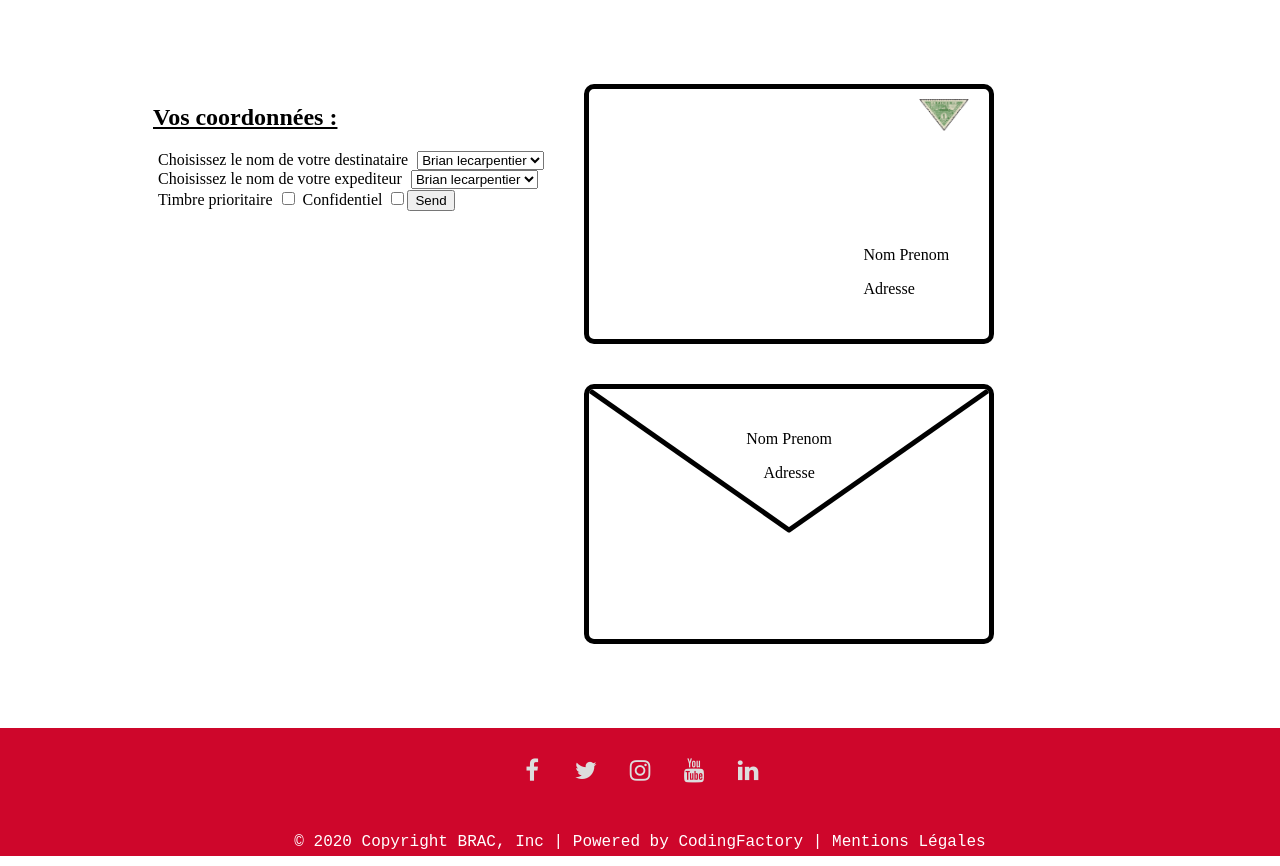
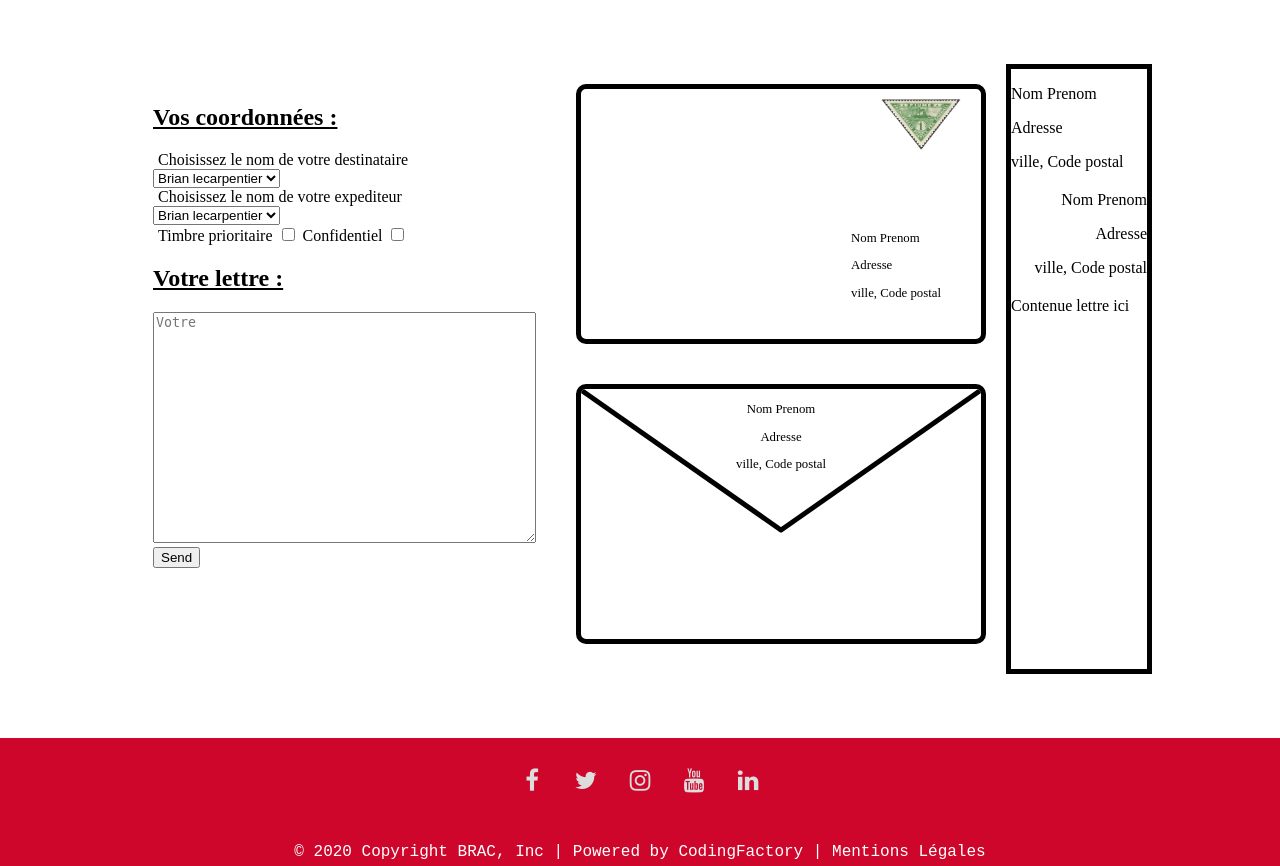
Before and after one commit to Ldqtheone/php_week, a PHP site: page /poste/poste.php in a window 1280 px wide. Shown: the part 69-935 px from the top of the page. Run offline with PHP 8.4, Linux system fonts and the light colour scheme; data comes from the database, SQL or seed files in the repository.

Commit message:
add letter

```diff
--- a/bdd/story13.php
+++ b/bdd/story13.php
@@ -13,6 +13,8 @@
             <th> Adresse </th>
             <th> Sexe </th>
             <th> Naissance </th>
+            <th> Ville </th>
+            <th> Code postal </th>
         </tr>
     </thead>
     <tbody>
@@ -27,6 +29,8 @@
                 <td><?= $contact['address']; ?></td>
                 <td><?= $contact['gender']; ?></td>
                 <td><?= $contact['birthdate']; ?></td>
+                <td><?= $contact['city']; ?></td>
+                <td><?= $contact['postal']; ?></td>
             </tr>
         <?php } ?>
     </tbody>
--- /dev/null
+++ b/poste/Postal.php
@@ -0,0 +1,109 @@
+<?php
+
+
+class Postal
+{
+    private $dest;
+    private $exp;
+    private $isImportant;
+    private $isConfidential;
+    private $destLoc;
+    private $expLoc;
+    private $expPostal;
+    private $expCity;
+    private $destPostal;
+    private $destCity;
+    private $contentLetter;
+
+    /**
+     * Postal constructor.
+     * @param string $dest
+     * @param string $destLoc
+     * @param string $destCity
+     * @param string $destPostal
+     * @param string $exp
+     * @param string $expLoc
+     * @param string $expCity
+     * @param string $expPostal
+     * @param bool $isImportant
+     * @param bool $isConfidential
+     */
+    public function __construct($dest = "Nom Prenom", $destLoc = "Adresse",$destCity ="ville", $destPostal="Code postal",
+                                $exp = "Nom Prenom ", $expLoc = "Adresse",$expCity ="ville", $expPostal="Code postal",
+                                $isImportant = false, $isConfidential = false)
+    {
+        $this->dest = $dest;
+        $this->destLoc = $destLoc;
+        $this->destCity = $destCity;
+        $this->destPostal = $destPostal;
+        $this->exp = $exp;
+        $this->expLoc = $expLoc;
+        $this->expCity = $expCity;
+        $this->expPostal = $expPostal;
+        $this->isImportant = $isImportant;
+        $this->isConfidential = $isConfidential;
+        $this->contentLetter = "Contenue lettre ici";
+    }
+
+    public function displayEnvelope()
+    {
+        echo ' <div class="container-enveloppe">';
+        echo '<div class="enveloppe-recto">';
+        echo $this->isImportant ? '<div class="stampRed"></div>' : '<div class="stampGreen"></div>';
+
+        if ($this->isConfidential)
+            echo '<span class="confidential" >Confidentiel</span>';
+
+        echo '<div class="container-destinataire">';
+        echo '<p>' . $this->dest . '</p>';
+        echo ' <p>' . $this->destLoc . ' </p>';
+        echo ' <p>' . $this->destCity . ', ' . $this->destPostal.'</p>';
+        echo '</div>';
+
+        echo '</div>';
+        echo '<div class="enveloppe-verso">';
+        echo '<div class="enveloppe-tri">';
+        echo '<div class="container-expediteur">';
+        echo '<p>' . $this->exp . '</p>';
+        echo '<p>' . $this->expLoc . '</p>';
+        echo ' <p>' . $this->expCity . ', ' . $this->expPostal.'</p>';
+        echo '</div>';
+        echo '</div>';
+        echo '</div>';
+        echo '</div>';
+    }
+
+    public function displayLetter()
+    {
+        echo '<div class="container-letter" >';
+        echo '<div class="content-letter-expediteur" >';
+        echo '<p>'. $this->exp .'</p>';
+        echo '<p>'. $this->expLoc .'</p>';
+        echo '<p>'. $this->expCity . ', ' . $this->expPostal.'</p>';
+        echo '</div>';
+        echo '<div class="content-letter-destinataire" >';
+        echo '<p>'. $this->dest .'</p>';
+        echo '<p>'. $this->destLoc .'</p>';
+        echo '<p>'. $this->destCity . ', ' . $this->destPostal.'</p>';
+        echo '</div>';
+        echo '<p class="content-letter">'. $this->getContentLetter() .'</p>';
+        echo '</div>';
+    }
+
+    /**
+     * @return string
+     */
+    public function getContentLetter(): string
+    {
+        return $this->contentLetter;
+    }
+
+    /**
+     * @param string $contentLetter
+     */
+    public function setContentLetter(string $contentLetter): void
+    {
+        $this->contentLetter = $contentLetter;
+    }
+
+}
--- a/poste/poste.php
+++ b/poste/poste.php
@@ -1,10 +1,10 @@
 <?php
 require '../bdd/Database.php';
 require '../Tools.php';
-require 'Envelope.php';
+require 'Postal.php';
 $database = new Database("php_week");
 $tools = new Tools();
-$envelope = new Envelope();
+$envelope = new Postal();
 ?>
 <!DOCTYPE html>
 <html lang="fr">
@@ -22,8 +22,8 @@ $envelope = new Envelope();
                 <?php include 'story15.php' ?>
             </div>
             <?php $envelope->displayEnvelope();?>
+            <?php $envelope->displayLetter();?>
         </div>
-
     </main>
     <?php include '../footer.php' ?>
     </body>
--- a/poste/story15.php
+++ b/poste/story15.php
@@ -17,11 +17,18 @@
 
                 $tools->createInput("checkbox", "prio", "Timbre prioritaire");
                 $tools->createInput("checkbox", "confidential", "Confidentiel");
-                $tools->createInput("submit", "submitLetter", null, null, "Send", true);
+
             }
             else{
                 echo "Aucun contact disponible dans la base de données";
             }
+            ?>
+        </div>
+        <h2>Votre lettre :</h2>
+        <div class="contactContent">
+            <?php
+            $tools->createTextArea("letter", 15, 45, "Votre lettre ici", true);
+            $tools->createInput("submit", "submitLetter", null, null, "Send", true);
             ?>
         </div>
     </form>
@@ -31,18 +38,19 @@
         if($_POST['dest']===$_POST['exp']){
             echo"<script>alert('Le destinataire doit être different de l\'expéditeur')</script>";
         }else{
-            $destInfos = $database->selectSpecific(['firstname, lastname, address'], "contacts", array( 'id' =>  $_POST['dest']));
-            $expInfos = $database->selectSpecific(['firstname, lastname, address'], "contacts", array( 'id' =>  $_POST['exp']));
+            $destInfos = $database->selectSpecific(['firstname, lastname, address,city ,postal'], "contacts", array( 'id' =>  $_POST['dest']));
+            $expInfos = $database->selectSpecific(['firstname, lastname, address,city ,postal'], "contacts", array( 'id' =>  $_POST['exp']));
 
-            $envelope = new Envelope(
+            $envelope = new Postal(
                 "" . $destInfos['lastname'] ." " . $destInfos['firstname'],
-                $destInfos['address'],
+                $destInfos['address'], $destInfos['city'], $destInfos['postal'],
                 "" . $expInfos['lastname'] ." " . $expInfos['firstname'],
-                $expInfos['address'],
+                $expInfos['address'], $expInfos['city'], $expInfos['postal'],
                 isset($_POST['prio']) ? $_POST['prio'] = true : $_POST['prio'] = false,
                 isset($_POST['confidential']) ? $_POST['confidential'] = true :
                     $_POST['confidential'] = false
         );
+            $envelope->setContentLetter($_POST['letter']);
         }
     }
     ?>
--- a/style.css
+++ b/style.css
@@ -44,7 +44,7 @@ nav ul li a:hover{
 /* Footer css */
 
 footer{
-    bottom: 0%;
+    bottom: 0;
     width: 100%;
 }
 
@@ -302,8 +302,8 @@ label {
     position: absolute;
     right: 10px;
     margin: 10px;
-    height: 80px;
-    width: 50px;
+    height: 8em;
+    width: 5em;
     background-image: url('assets/images/stampGreen.png');
     background-repeat: no-repeat;
     background-size: contain;
@@ -313,17 +313,46 @@ label {
 
 .container-destinataire{
     position: absolute;
+    font-size: 0.8em;
     right: 10%;
     bottom: 10%;
 }
 
 .container-expediteur{
     width: 100%;
+    font-size: 0.8em;
     position: absolute;
-    top: 10%;
+    top: 0;
     text-align: center;
 }
 
 .container-coordonnee{
     margin: 20px;
 }
+
+.container-letter{
+    display: block;
+    width: 500px;
+    height: 600px;
+    border: 5px solid black;
+}
+
+
+.content-letter-expediteur{
+    position: relative;
+    width: 100%;
+    height: 15%;
+}
+
+.content-letter-destinataire{
+    position: relative;
+    width: 100%;
+    height: 15%;
+    text-align: right;
+}
+
+.content-letter{
+    position: relative;
+    width: 100%;
+    height: 70%;
+}
```
Also changed, not shown: other parts of style.css (+12 -12 lines), bdd/story12.php (+10 -3 lines), bdd/story14.php (+9 -1 lines), mysql/php_week.sql (+39 -10 lines), poste/Envelope.php (deleted, +0 -60 lines).
